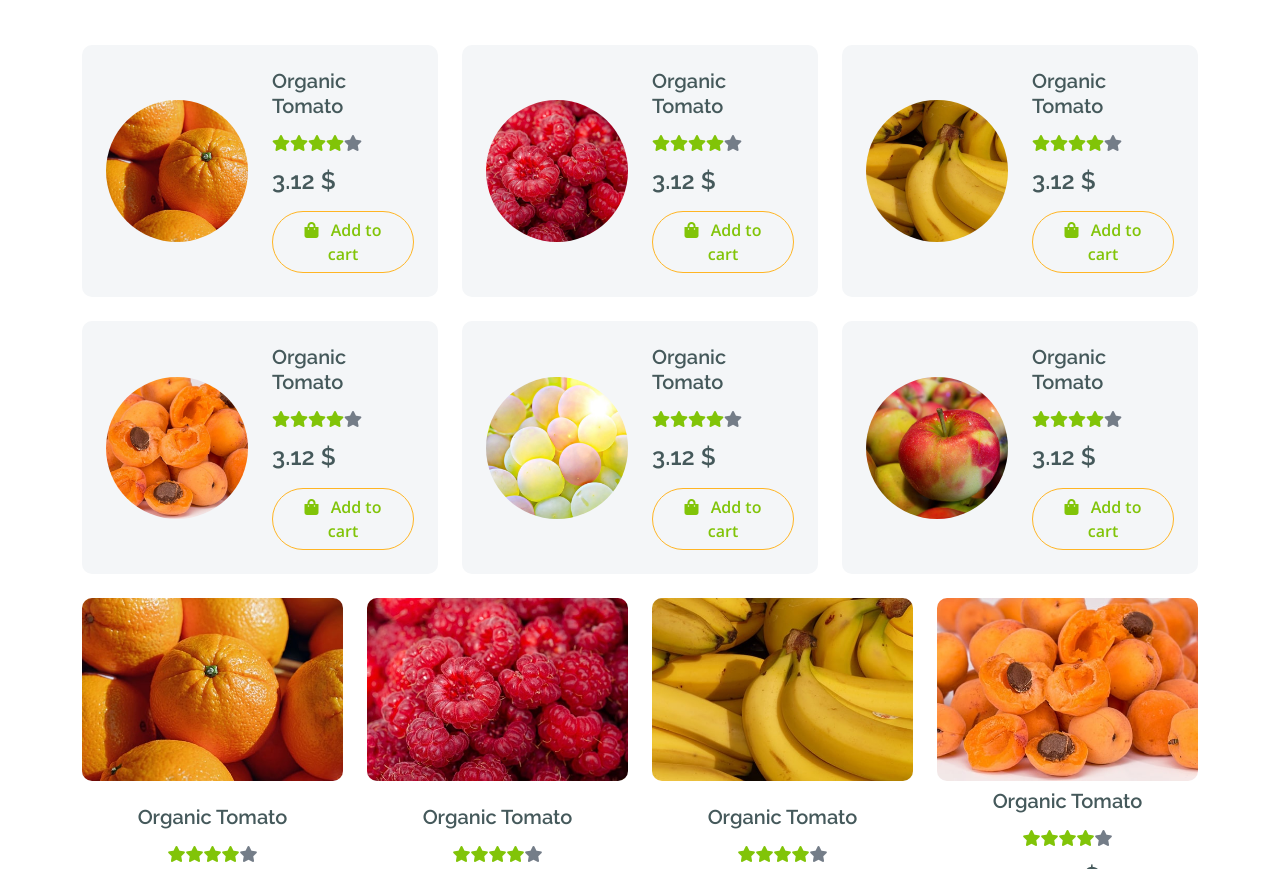
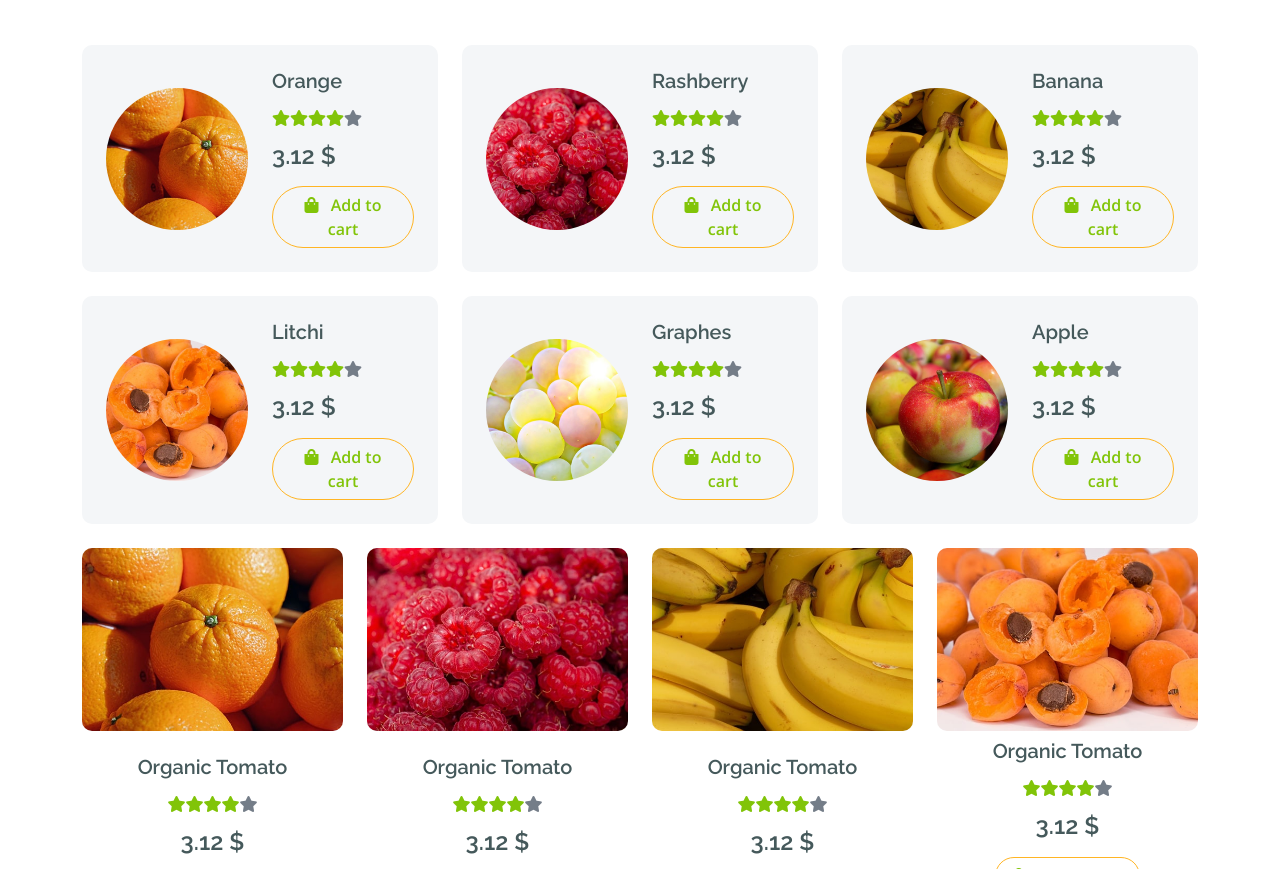
Before and after one commit to Sankar-1295/veg-shop, a plain HTML site: page index.html in a window 1280 px wide. Shown: the part 4715-5584 px from the top of the page. Drawn offline with nearby package versions, Linux system fonts and the light colour scheme.

Commit message:
Update index.html

```diff
--- a/index.html
+++ b/index.html
@@ -781,7 +781,7 @@
                                     <img src="img/best-product-1.jpg" class="img-fluid rounded-circle w-100" alt="">
                                 </div>
                                 <div class="col-6">
-                                    <a href="#" class="h5">Organic Tomato</a>
+                                    <a href="#" class="h5">Orange</a>
                                     <div class="d-flex my-3">
                                         <i class="fas fa-star text-primary"></i>
                                         <i class="fas fa-star text-primary"></i>
@@ -802,7 +802,7 @@
                                     <img src="img/best-product-2.jpg" class="img-fluid rounded-circle w-100" alt="">
                                 </div>
                                 <div class="col-6">
-                                    <a href="#" class="h5">Organic Tomato</a>
+                                    <a href="#" class="h5">Rashberry</a>
                                     <div class="d-flex my-3">
                                         <i class="fas fa-star text-primary"></i>
                                         <i class="fas fa-star text-primary"></i>
@@ -823,7 +823,7 @@
                                     <img src="img/best-product-3.jpg" class="img-fluid rounded-circle w-100" alt="">
                                 </div>
                                 <div class="col-6">
-                                    <a href="#" class="h5">Organic Tomato</a>
+                                    <a href="#" class="h5">Banana</a>
                                     <div class="d-flex my-3">
                                         <i class="fas fa-star text-primary"></i>
                                         <i class="fas fa-star text-primary"></i>
@@ -844,7 +844,7 @@
                                     <img src="img/best-product-4.jpg" class="img-fluid rounded-circle w-100" alt="">
                                 </div>
                                 <div class="col-6">
-                                    <a href="#" class="h5">Organic Tomato</a>
+                                    <a href="#" class="h5">Litchi</a>
                                     <div class="d-flex my-3">
                                         <i class="fas fa-star text-primary"></i>
                                         <i class="fas fa-star text-primary"></i>
@@ -865,7 +865,7 @@
                                     <img src="img/best-product-5.jpg" class="img-fluid rounded-circle w-100" alt="">
                                 </div>
                                 <div class="col-6">
-                                    <a href="#" class="h5">Organic Tomato</a>
+                                    <a href="#" class="h5">Graphes</a>
                                     <div class="d-flex my-3">
                                         <i class="fas fa-star text-primary"></i>
                                         <i class="fas fa-star text-primary"></i>
@@ -886,7 +886,7 @@
                                     <img src="img/best-product-6.jpg" class="img-fluid rounded-circle w-100" alt="">
                                 </div>
                                 <div class="col-6">
-                                    <a href="#" class="h5">Organic Tomato</a>
+                                    <a href="#" class="h5">Apple</a>
                                     <div class="d-flex my-3">
                                         <i class="fas fa-star text-primary"></i>
                                         <i class="fas fa-star text-primary"></i>
```
